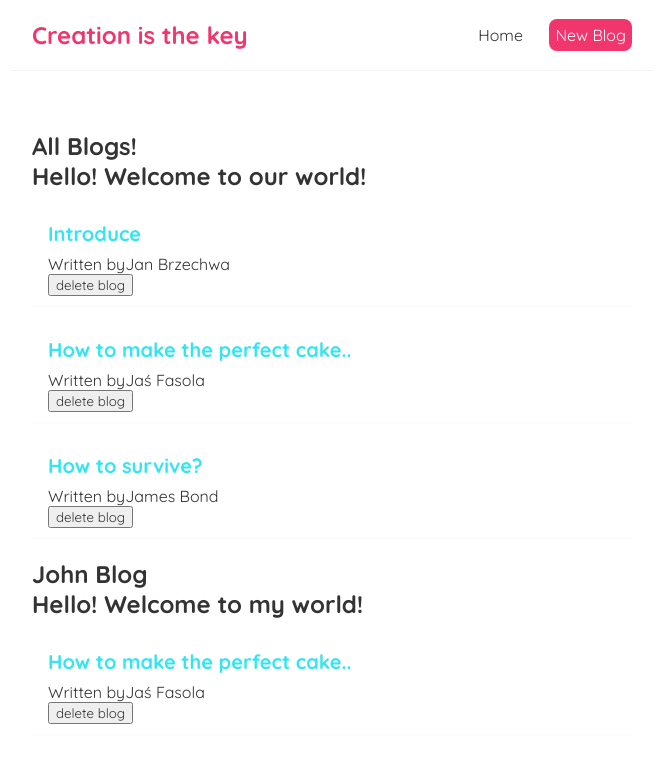
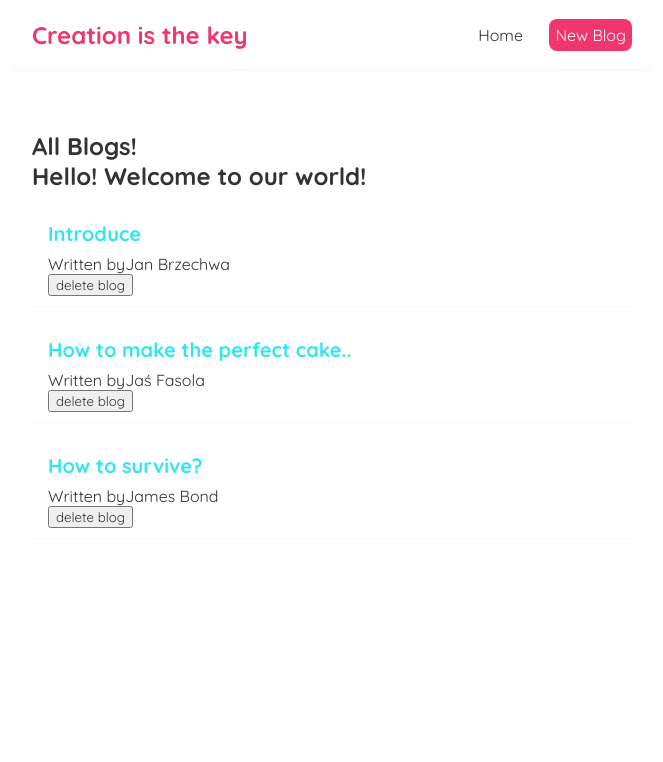
Before and after one commit to PaulaChrustowska/full_modern_react, a React (Create React App) app: page / in a window 1280 px wide. Shown: the top 762 px of the page, without its empty margins (308-971 px from the left). Built offline with nearby package versions, Linux system fonts and the light colour scheme.

Commit message:
udeEffect

```diff
--- a/src/Home.jsx
+++ b/src/Home.jsx
@@ -1,4 +1,4 @@
-import React, { useState } from 'react';
+import React, { useState, useEffect } from 'react';
 import BlogList from './BlogList';
 
 function Home() {
@@ -17,11 +17,14 @@ function Home() {
     setBlogs(newBlogs);
   };
 
+  useEffect(() => {
+    console.log('use effect ran');
+    console.log(blogs);
+  });
+
   return (
     <div className="home">
       <BlogList blogs={blogs} title="All Blogs!" greet="Hello! Welcome to our world!" handleDelete={handleDelete} />
-      <BlogList blogs={blogs.filter((blog) => blog.author === 'Jaś Fasola')} title="John Blog" greet="Hello! Welcome to my world!" />
-
     </div>
   );
 }
```
